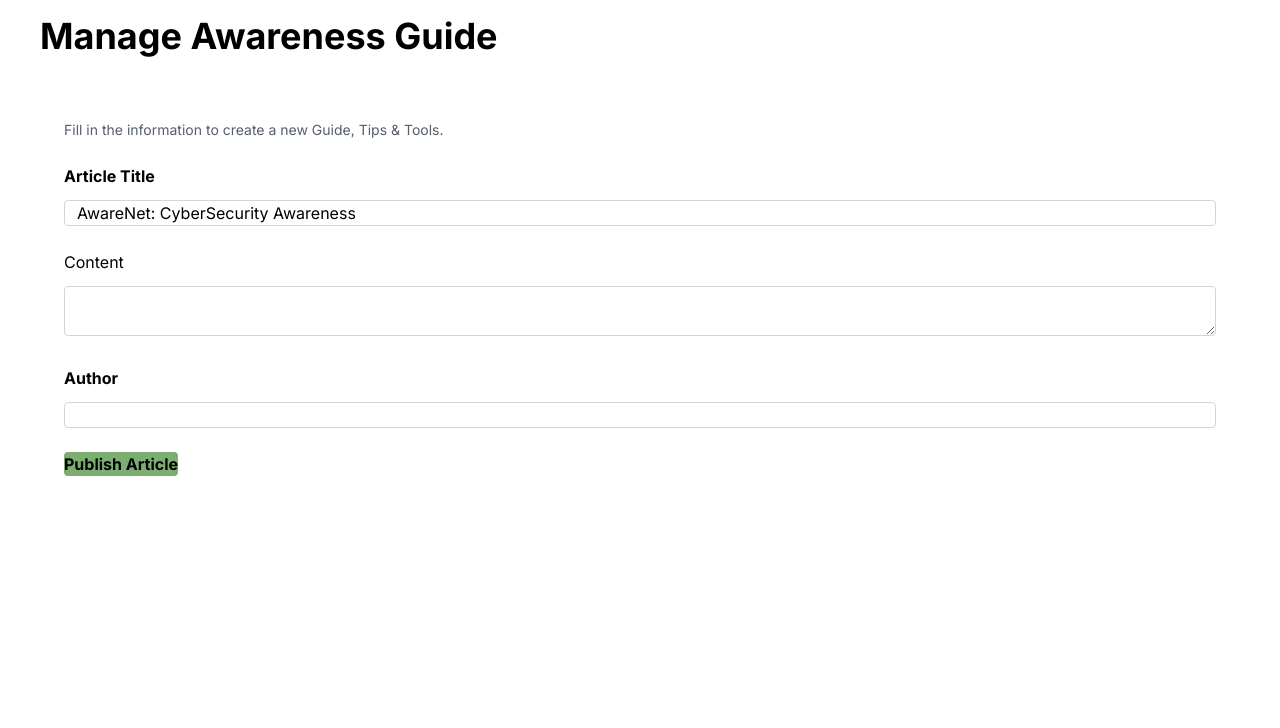
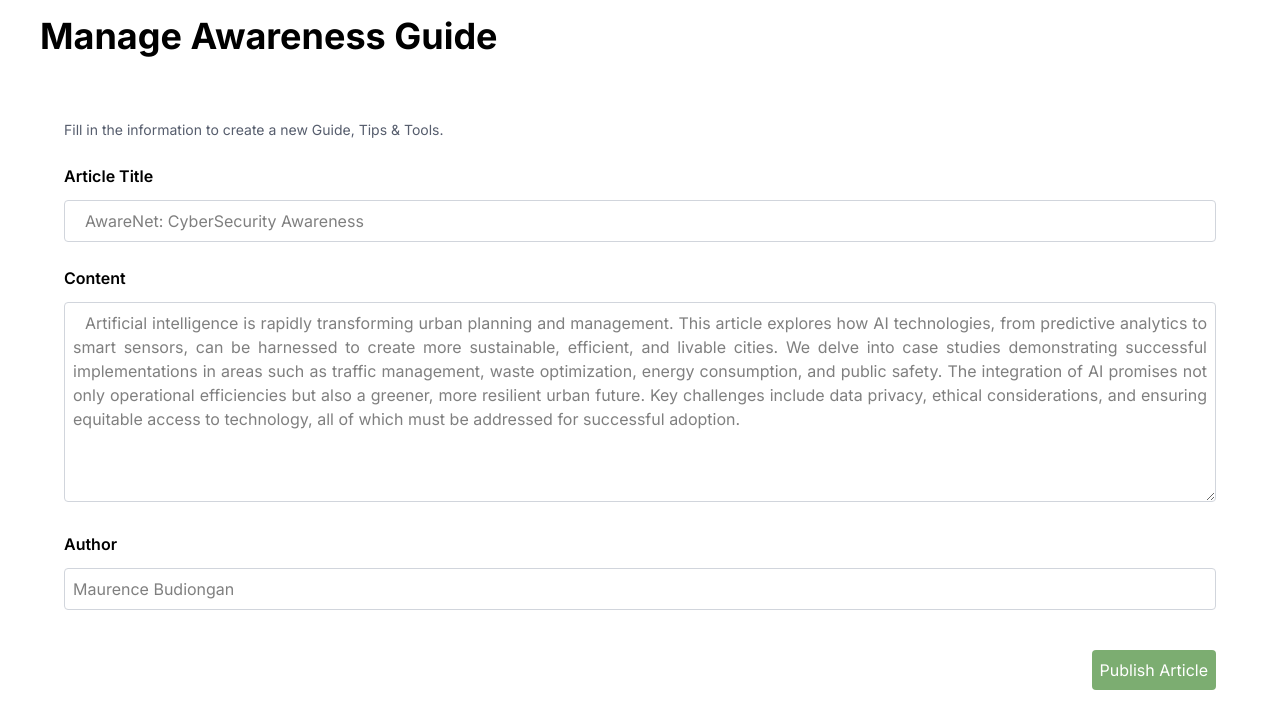
Before and after one commit to MaurenceBudiongan/awarenet-admin-web, a Next.js app: page /manage_awareness_guide in a window 1280 px wide. Shown: the top 728 px of the page. Built offline with nearby package versions, Linux system fonts and the light colour scheme.

Commit message:
Manage Awareness Guide Content ui improvement

```diff
--- a/app/manage_awareness_guide/page.tsx
+++ b/app/manage_awareness_guide/page.tsx
@@ -2,37 +2,39 @@
 
 const Manage_Awareness_Guide = () => {
   return (
-    <div>
+    <div className="">
       <p className="ml-10 mt-4 text-4xl font-bold">Manage Awareness Guide</p>
       <div className="ml-10 mr-10 mt-10 mb-7 p-6 rounded-xl flex flex-col justify-around gap-y-6">
         <div className="text-[#565d6d] text-sm">
           Fill in the information to create a new Guide, Tips & Tools.
         </div>
         <div className="space-y-3">
-          <p className="font-bold">Article Title</p>
+          <p className="font-semibold">Article Title</p>
           <input
             type="text"
             placeholder="AwareNet: CyberSecurity Awareness"
-            className="w-full rounded-sm border border-gray-300 outline-0 placeholder:text-black indent-3"
+            className="w-full rounded-sm border border-gray-300 outline-0 indent-3 p-2"
           />
         </div>
         <div className="space-y-3">
-          <p>Content</p>
+          <p className="font-semibold">Content</p>
           <textarea
             name=""
             id=""
-            className="w-full rounded-sm border border-gray-300 outline-0"
-          ></textarea>
+            placeholder="Artificial intelligence is rapidly transforming urban planning and management. This article explores how AI technologies, from predictive analytics to smart sensors, can be harnessed to create more sustainable, efficient, and livable cities. We delve into case studies demonstrating successful implementations in areas such as traffic management, waste optimization, energy consumption, and public safety. The integration of AI promises not only operational efficiencies but also a greener, more resilient urban future. Key challenges include data privacy, ethical considerations, and ensuring equitable access to technology, all of which must be addressed for successful adoption."
+            className="w-full rounded-sm border border-gray-300 outline-0 indent-3 p-2  placeholder:text-justify h-50"
+          />
         </div>
         <div className="space-y-3">
-          <p className="font-bold">Author</p>
+          <p className="font-semibold">Author</p>
           <input
             type="text"
-            className="w-full rounded-sm border border-gray-300 outline-0"
+            placeholder="Maurence Budiongan"
+            className="w-full rounded-sm border border-gray-300 outline-0 p-2"
           />
         </div>
         <div>
-          <button className="bg-[#7CAD71] rounded-sm font-bold">
+          <button className="mt-4 bg-[#7CAD71] rounded-sm  p-2 float-right text-white">
             Publish Article
           </button>
         </div>
```
